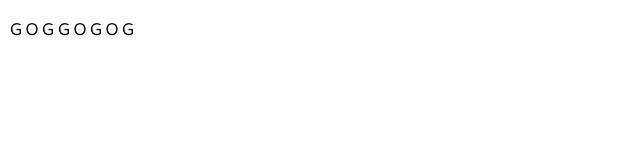
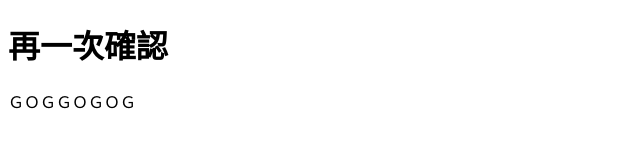
Before and after one commit to Nicolas6426527/TaichungHomework, a plain HTML site: page HTML_逢甲/index.html in a window 1280 px wide. Shown: the whole page, without its empty margins (0-640 px from the left). Drawn offline with Linux system fonts and the light colour scheme.

Commit message:
確認gitpage

```diff
--- a/HTML_逢甲/index.html
+++ b/HTML_逢甲/index.html
@@ -7,6 +7,7 @@
     <title>逢甲產業新尖兵</title>
 </head>
 <body>
+    <h1>再一次確認</h1>
     <p>ＧＯＧＧＯＧＯＧ</p>
 </body>
 </html>
```
Also changed, not shown: 1 other file.
